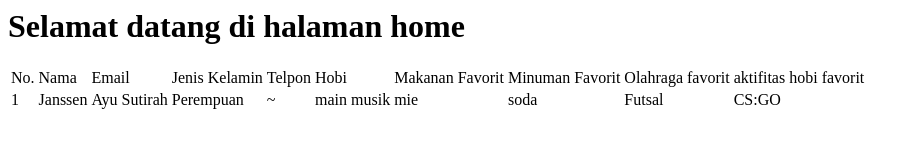
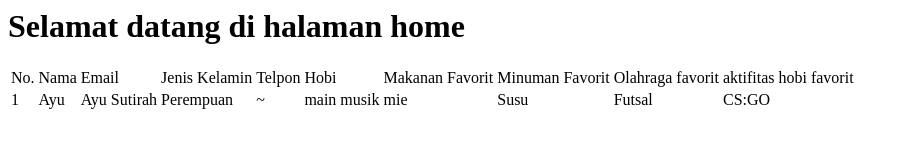
Before and after one commit to AyuSutirah/pts_genap, a plain HTML site: page home.html in a window 1280 px wide. Shown: the whole page, without its empty margins (0-918 px from the left). Drawn offline with Linux system fonts and the light colour scheme.

Commit message:
Update home.html

```diff
--- a/home.html
+++ b/home.html
@@ -43,7 +43,7 @@ Minuman Favorit
 1
 </td>
 <td>
-Janssen
+Ayu
 </td>
 <td>
 Ayu Sutirah
@@ -61,7 +61,7 @@ main musik
 mie
 </td>
 <td>
-soda
+Susu
 </td>
   <td>
     Futsal
```
